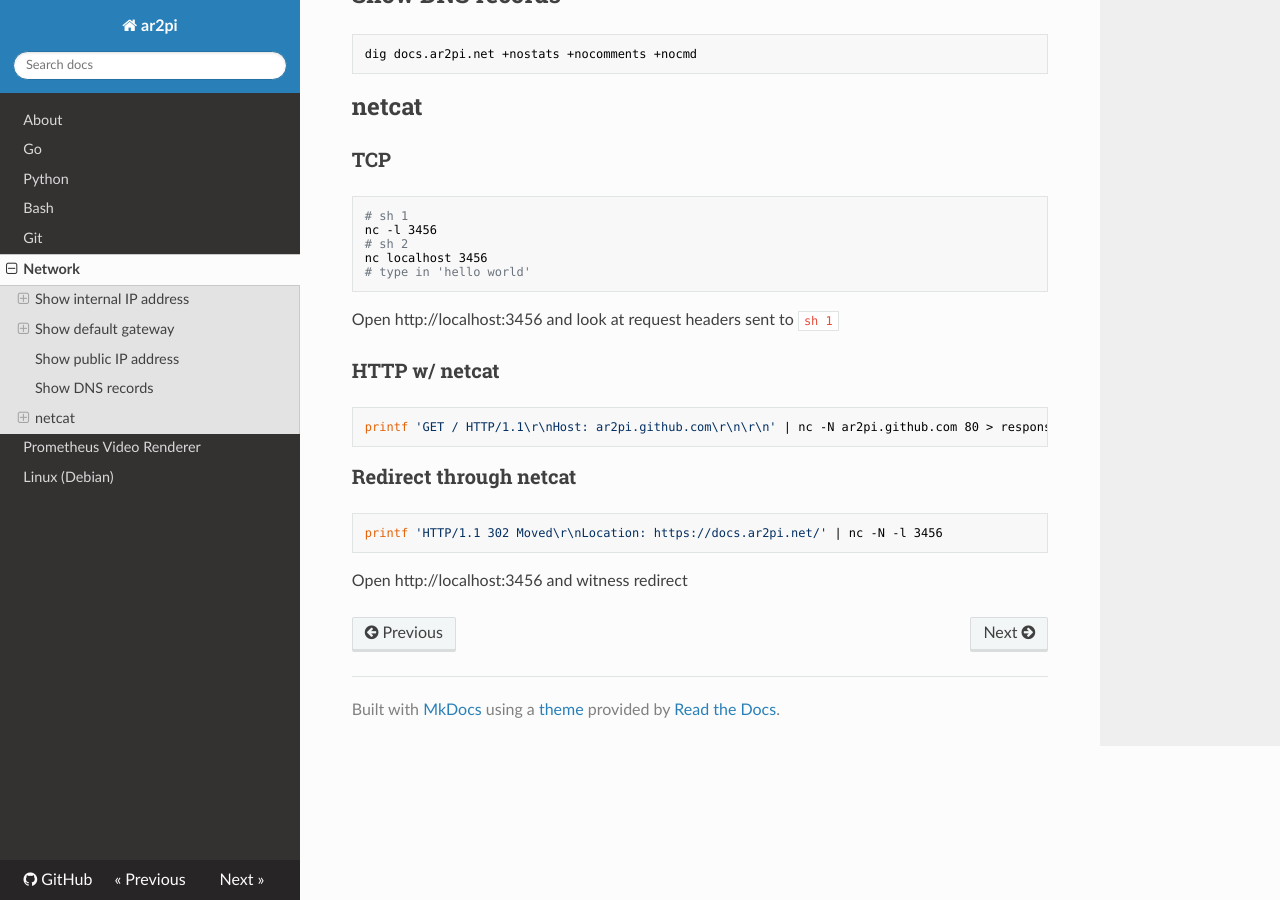
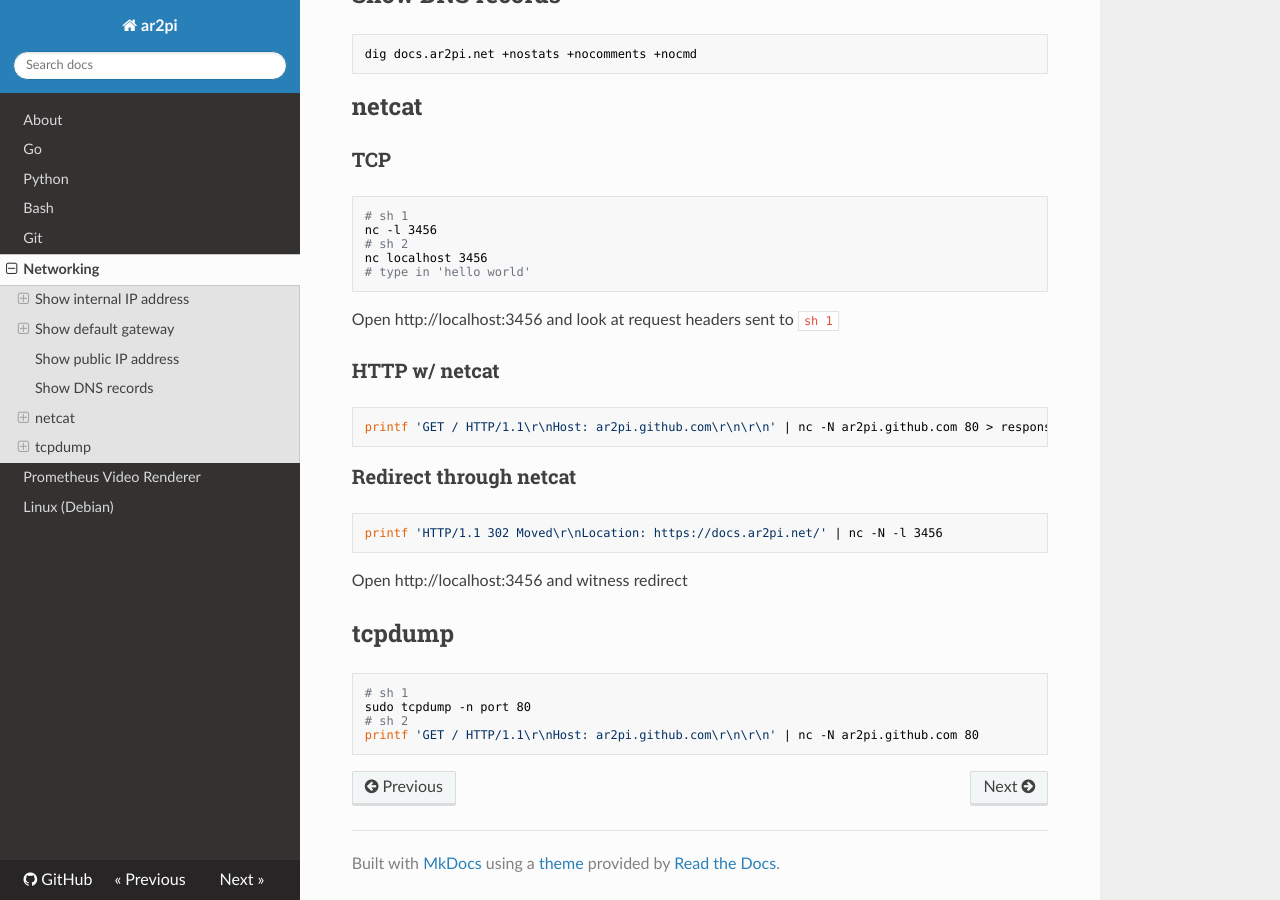
Before and after one commit to ar2pi/ar2pi, an MkDocs documentation site: the page built from docs/networking.md, in a window 1280 px wide and 900 px high, scrolled down 1022 px. Built offline with MkDocs 1.6.1, drawn with Linux system fonts in a browser that asks for light colours; nearby versions of some CDN libraries; some of the changed text lies outside the part shown.

Commit message:
add tcpdump section, rename network.md

````diff
--- a/docs/network.md
+++ b/docs/networking.md
@@ -1,4 +1,4 @@
-# Network
+# Networking
 
 ## Show internal IP address
 
@@ -66,3 +66,13 @@ printf 'GET / HTTP/1.1\r\nHost: ar2pi.github.com\r\n\r\n' | nc -N ar2pi.github.c
 printf 'HTTP/1.1 302 Moved\r\nLocation: https://docs.ar2pi.net/' | nc -N -l 3456
 ```
 Open http://localhost:3456 and witness redirect
+
+## tcpdump
+
+###
+```sh
+# sh 1
+sudo tcpdump -n port 80
+# sh 2
+printf 'GET / HTTP/1.1\r\nHost: ar2pi.github.com\r\n\r\n' | nc -N ar2pi.github.com 80
+```
--- a/mkdocs.yml
+++ b/mkdocs.yml
@@ -13,7 +13,7 @@ nav:
   - Python: python.md
   - Bash: bash.md
   - Git: git.md
-  - Network: network.md
+  - Networking: networking.md
   - Prometheus Video Renderer: prometheus-video-renderer.md
   - Linux (Debian): linux-debian.md
 
````
